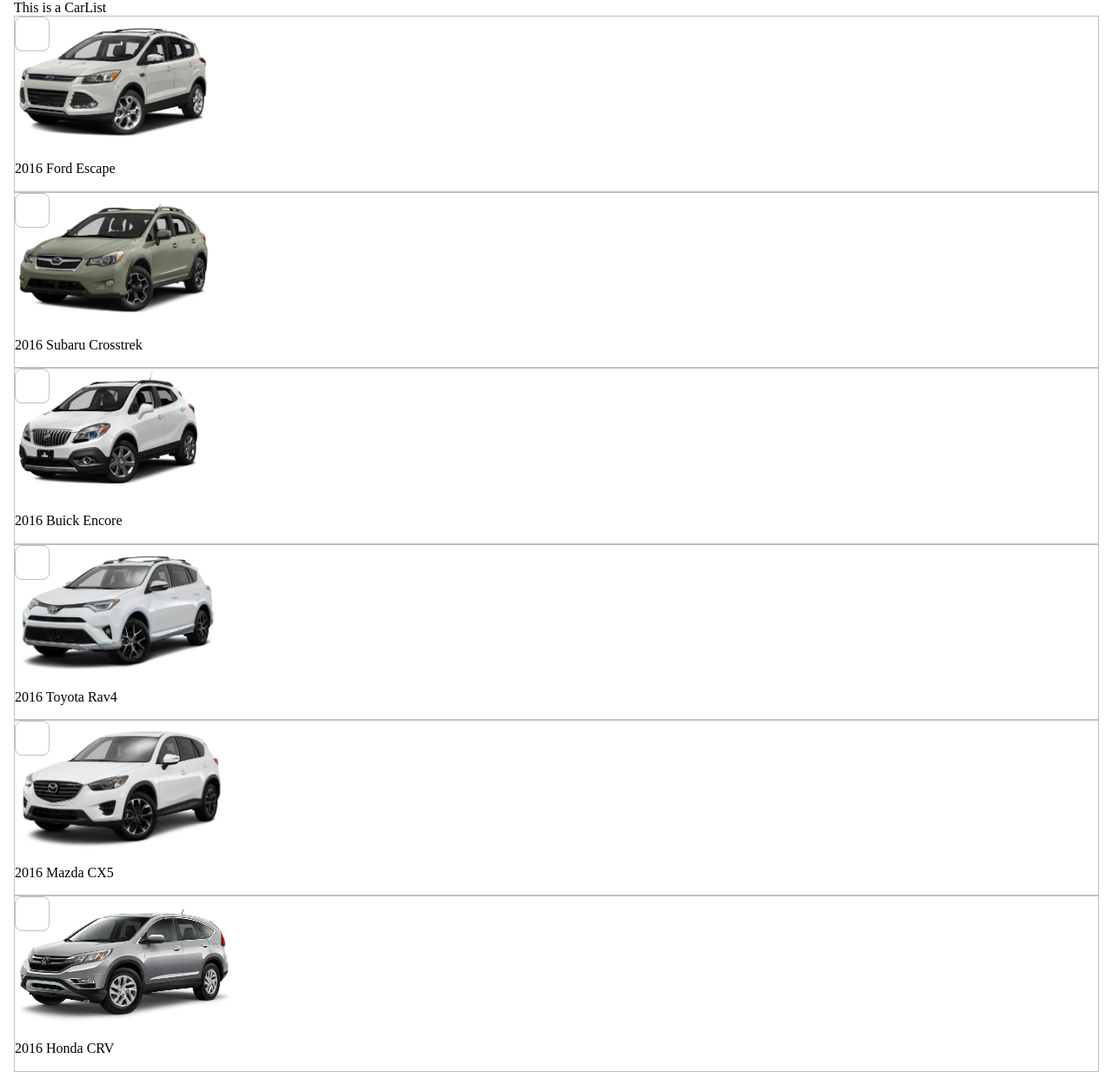
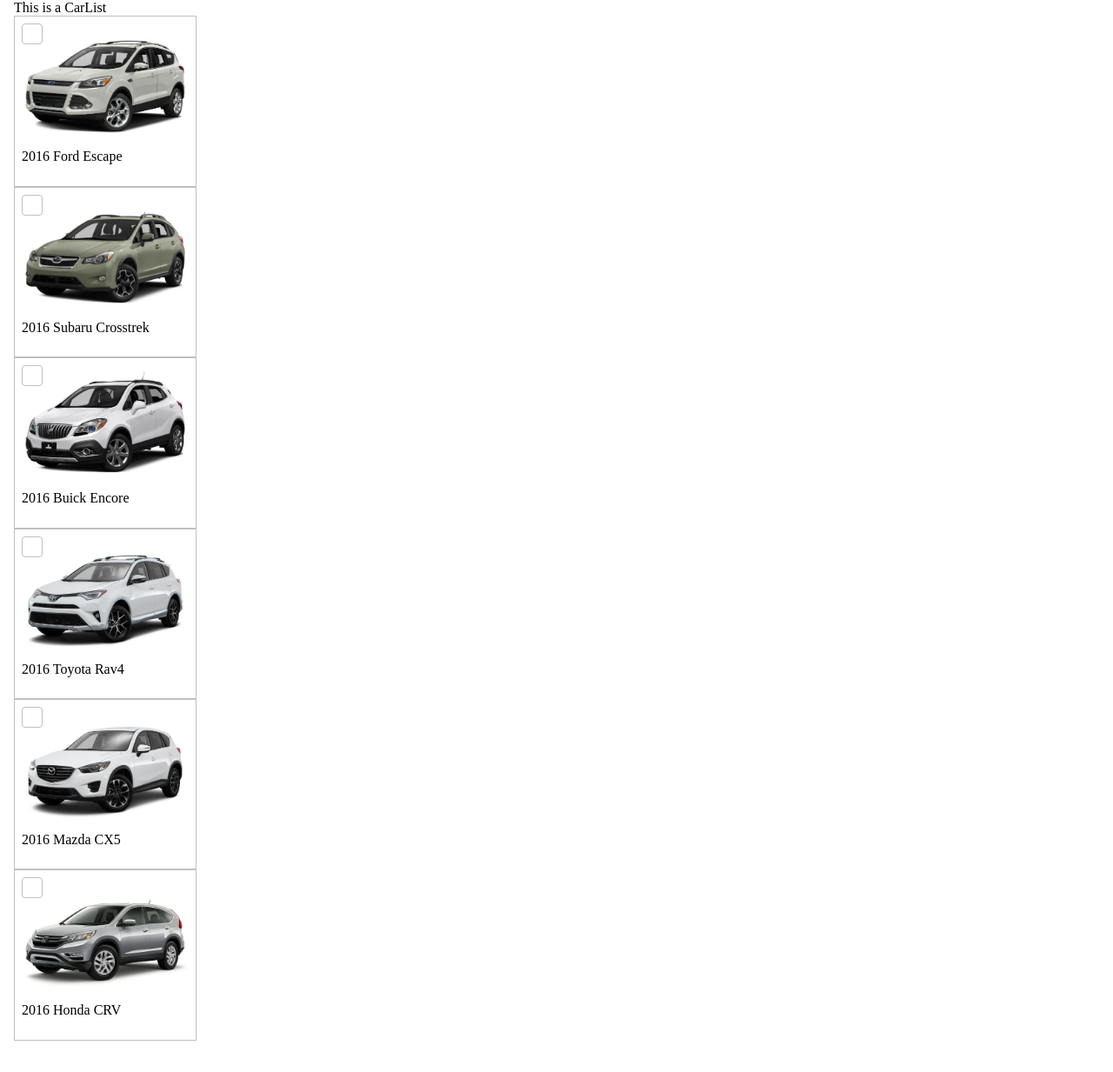
Before and after one commit to allanberry/cars, a Flask app: page / in a window 1280 px wide. Shown: the whole page at 87% size. After the commit the page ends 1197 px from the top, so only its background shows below. Run offline with Flask 2, Linux system fonts and the light colour scheme; some libraries are stand-ins or nearby versions.

Commit message:
Tiles work; respect absolute measurement

```diff
--- a/static/css/base.css
+++ b/static/css/base.css
@@ -1,3 +1,4 @@
+
 body {
     padding-left: 1rem;
     padding-right: 1rem;
@@ -9,17 +10,20 @@
 
 .carTile {
     border: 1px solid silver;
+    width: 12rem;
+    padding: .5rem;
+    /* float: left; */
 }
 
 .carTile input[type="checkbox"] {
     position: absolute;
     z-index: 1;
 
-    -webkit-appearance:none;
-    width:2.5rem;
-    height:2.5rem;
-    border-radius:.5rem;
-    border:1px solid silver;
+    -webkit-appearance: none;
+    width: 1.5rem;
+    height: 1.5rem;
+    border-radius:.25rem;
+    border: 1px solid silver;
     outline: 0;
 }
 
@@ -28,14 +32,18 @@
 }
 
 .carTile .img_container {
-    height: 150px;
+    position: relative;
+    width: 100%;
+    padding-bottom: 75%; /* for a 3:4 ratio*/
+    float: left;
+    height: 0;
 }
 
 .carTile .img_container img {
     /* sits within the boundaries of ".carTile .img_container" above */
     max-width: 100%;
     max-height: 100%;
-    position: relative;
+    position: absolute;
     top: 50%;
     transform: translateY(-50%);
 }
```
